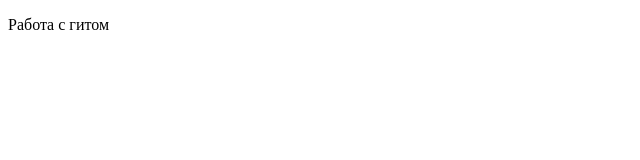
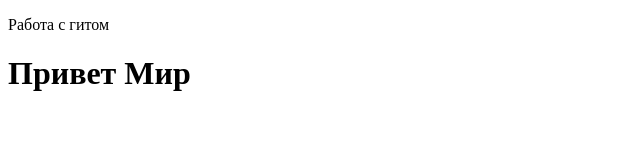
Before and after one commit to Elvis84/Git, a plain HTML site: page index.html in a window 1280 px wide. Shown: the whole page, without its empty margins (0-640 px from the left). Drawn offline with Linux system fonts and the light colour scheme.

Commit message:
Прверка изменений

```diff
--- a/index.html
+++ b/index.html
@@ -6,6 +6,7 @@
 </head>
 <body>
     <p>Работа с гитом</p>
+<H1>Привет Мир</H1>
 
 </body>
 </html>
```
